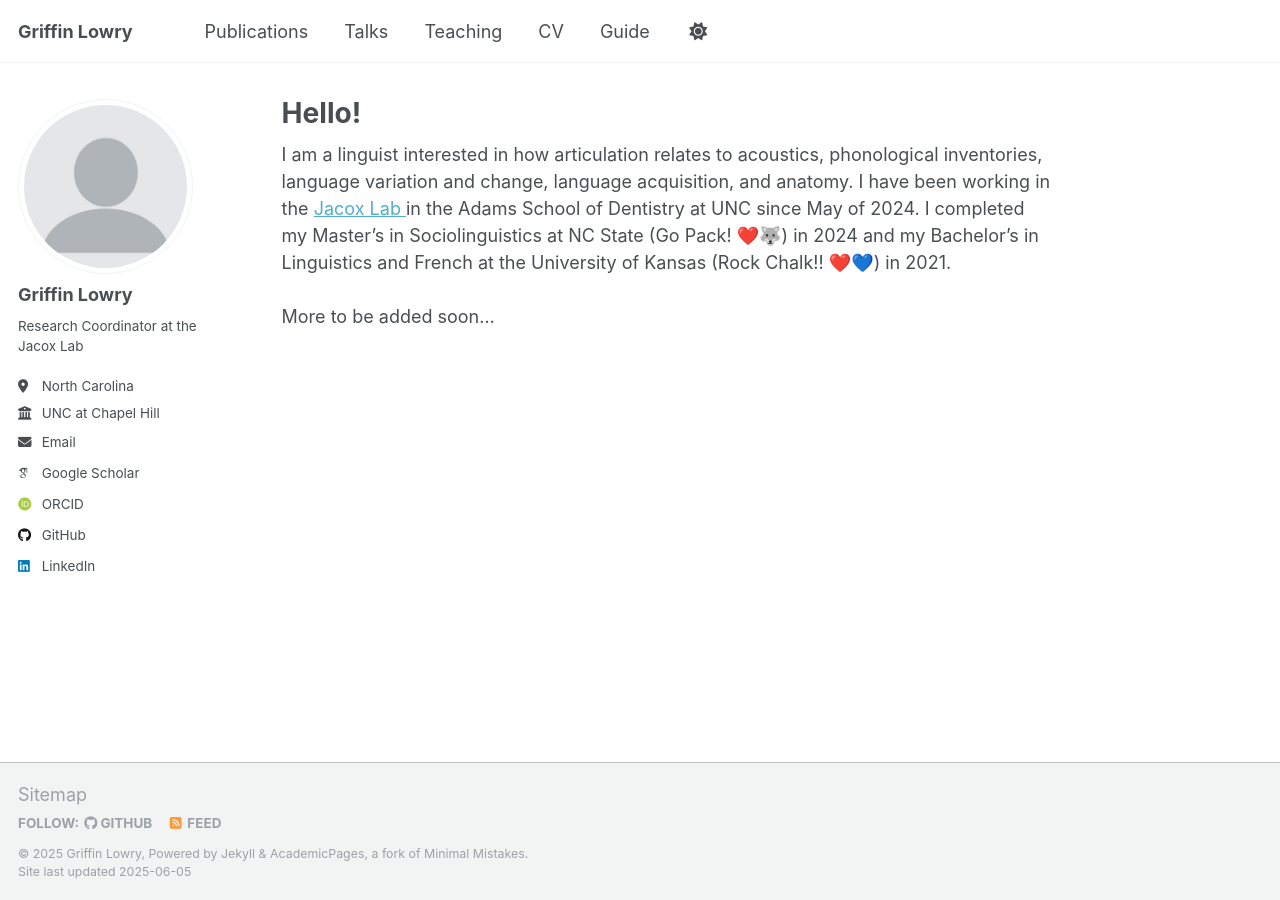
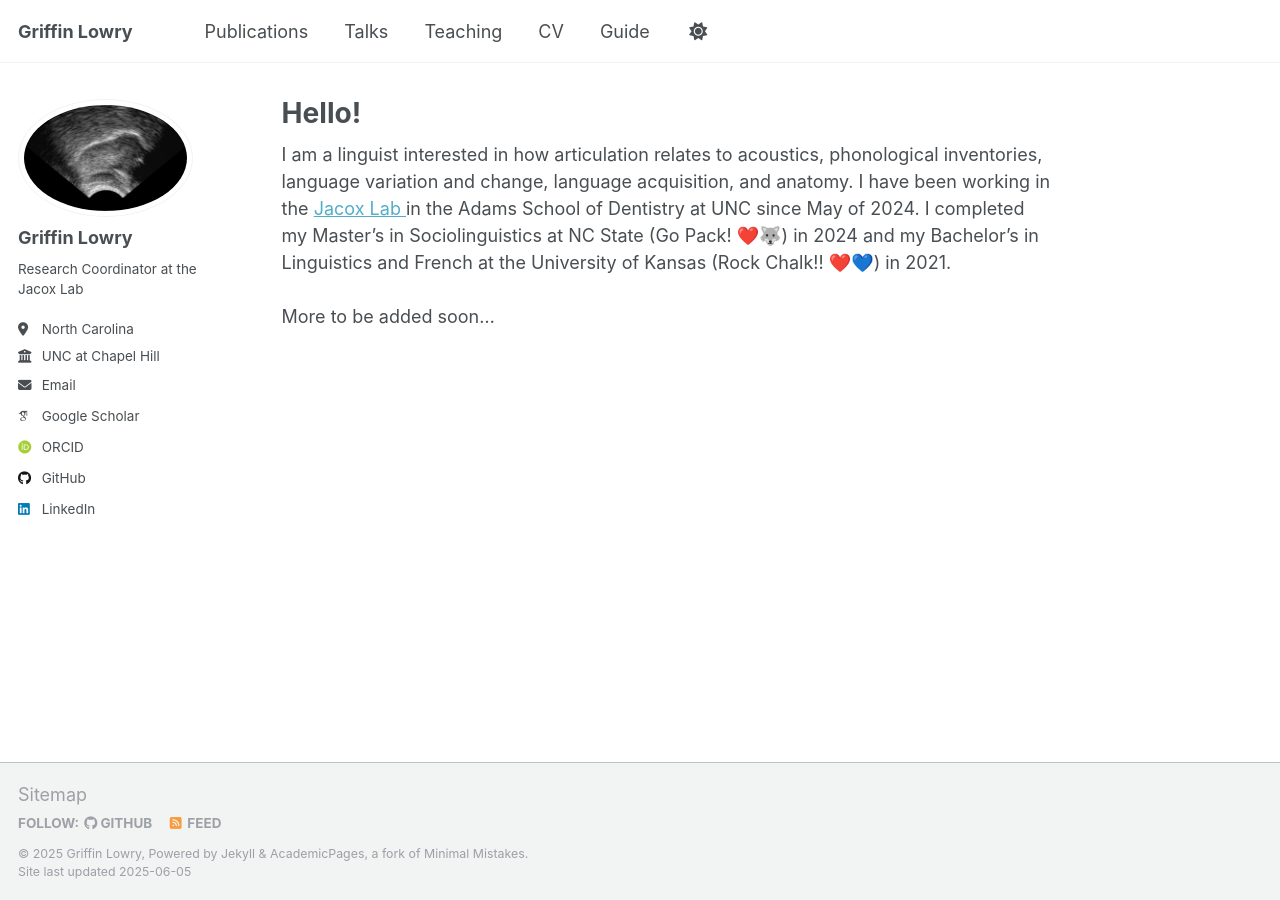
Before and after one commit to griffinlowry/griffinlowry.github.io, a Jekyll site: the page built from _pages/about.md, in a window 1280 px wide. Built offline with Jekyll 4.4.1, drawn with Linux system fonts in a browser that asks for light colours; some web fonts are replaced.

Commit message:
Update _config.yml

```diff
--- a/_config.yml
+++ b/_config.yml
@@ -22,7 +22,7 @@ repository               : "griffinlowry/griffinlowry.github.io"
 #               Additional customization can be done by editing /_includes/author-profile.html
 author:
   # Biographic information
-  avatar           : "profile.png"
+  avatar           : "air.png"
   name             : "Griffin Lowry"
   pronouns         : # example: "she/her"
   bio              : "Research Coordinator at the Jacox Lab"
```
